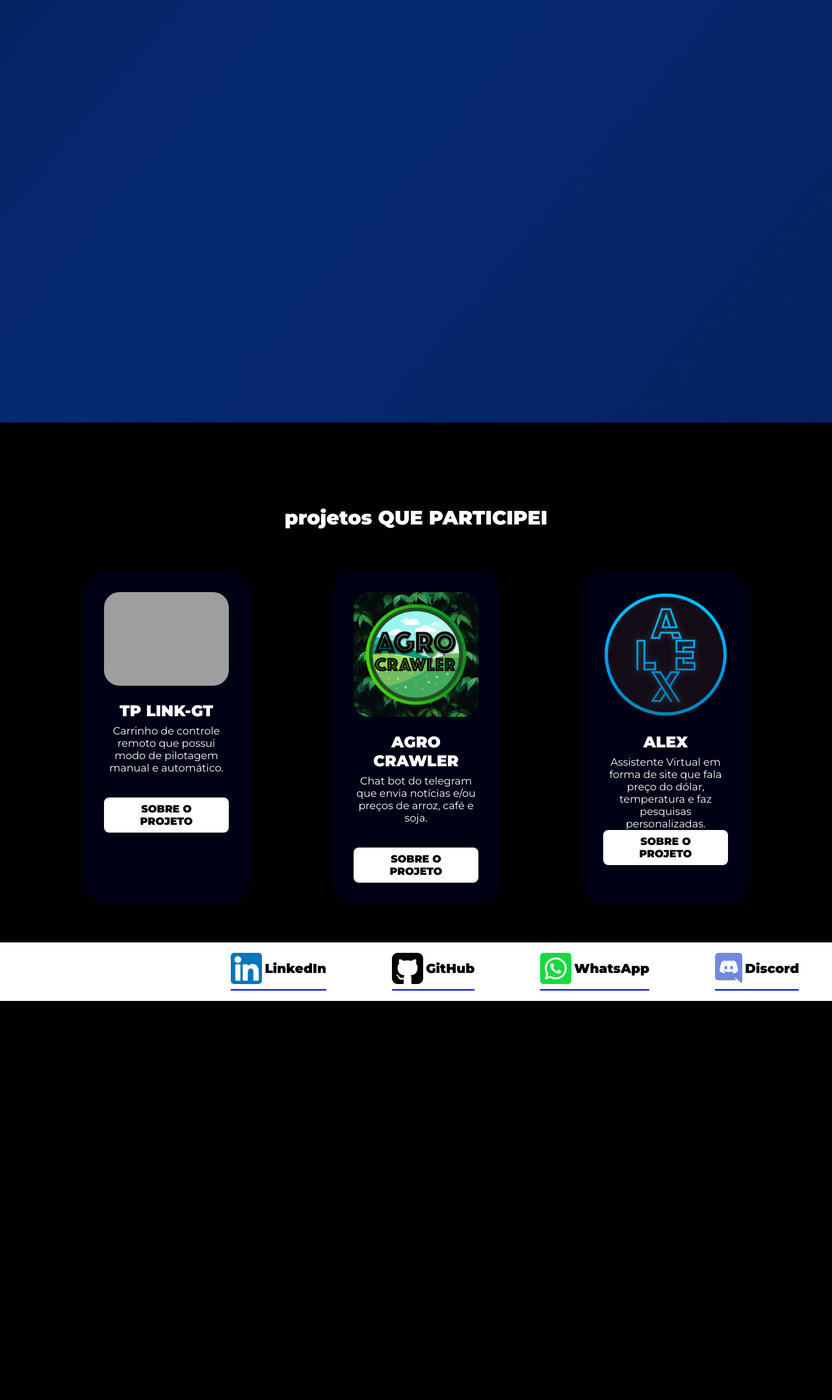
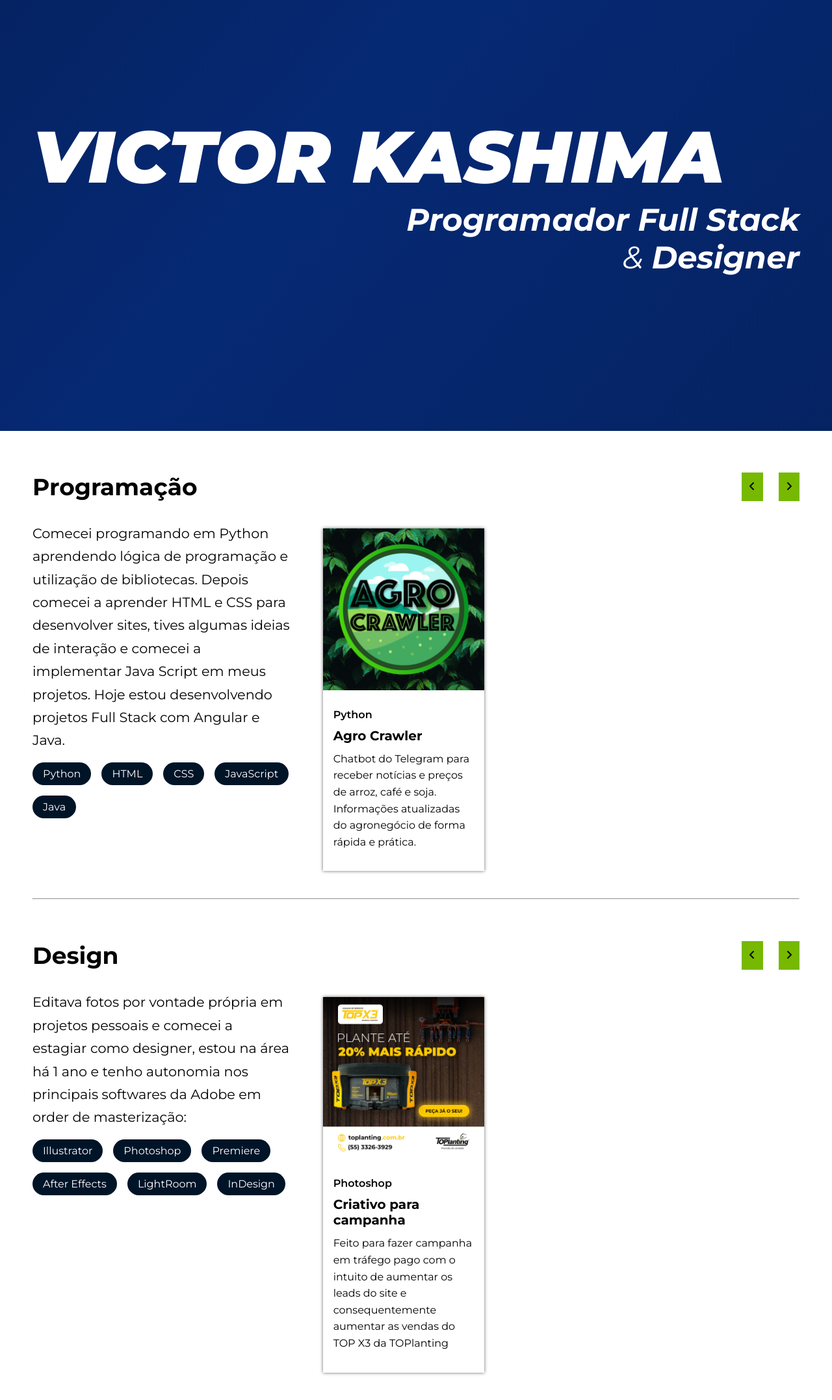
Before and after one commit to VictorKashima/portfolio, a PHP site: page / in a window 1280 px wide. Shown: the part 150-2304 px from the top of the page at 65% size. Before the commit the page ends 1690 px from the top, so only its background shows below. Run offline with PHP 8.4, Linux system fonts and the light colour scheme; grey boxes are pictures that could not be loaded.

Commit message:
FEAT: Added portfolio projects area
Was added some projects as example how it will look

```diff
--- a/css/home.css
+++ b/css/home.css
@@ -1,5 +1,7 @@
 .aboutme-background {
-    min-height: 100vh;
+    display: flex;
+    align-items: center;
+    min-height: 91vh;
     background-size: 300% 300%;
     background-image: linear-gradient(-50deg, #041A49, #062974, #020f2b);
     animation: blue-move 10s ease-in-out infinite;
@@ -18,170 +20,135 @@
 }
 
 .aboutme {
-    display: grid;
-    grid-template-columns: repeat(2, 1fr);
-    gap: 2rem;
-    align-items: center;
-    justify-content: center;
+    display: flex;
+    flex-direction: column;
 }
 
-.slogan {
-    text-align: center;
+.aboutme h1 {
+    font-size: 7rem;
+    font-weight: 900;
+    font-style: italic;
 }
 
-.slogan h2 {
-    font-family: 'Audiowide', cursive;
-    font-size: 4rem;
+.aboutme h4 {
+    font-size: 3rem;
+    font-weight: 500;
+    font-style: italic;
+    text-align: right;
 }
 
-.slogan h4 {
-    font-size: 2.2rem;
-    font-weight: 900;
+.portfolio-background {
+    color: var(--secondary-color);
 }
 
-.myImage {
-    border-radius: 2rem;
-    width: 80%;
+.title-carousel {
+    display: flex;
+    gap: 1.5rem;
+    padding: 4rem 0 2rem;
 }
 
-/* Projects */
-.myprojects {
-    min-height: 100vh;
-    position: relative;
+.title-carousel h2 {
+    flex-grow: 1;
+    font-size: 2.25rem;
 }
 
-.myprojects::after {
-    content: "";
-    position: absolute;
-    top: 0px;
-    right: 0px;
-    bottom: 0px;
-    left: 0px;
-    opacity: 0.1;
-    z-index: -1;
-    background-image: url(../images/VictorKashima-Background2.jpg);
-    background-attachment: fixed;
-    background-size: cover;
-    background-position: center;
-}
-
-.section-title {
-    text-align: center;
-    font-size: 30px;
-    font-weight: 900;
-    padding-top: 8rem;
-}
-
-.projectlist {
-    display: flex;
-    justify-content: space-evenly;
-    padding-top: 4rem;
-}
-
-.project-container {
-    max-width: 20%;
-    background: rgba(0, 0, 30, 0.7);
-    color: #FFF;
-    display: flex;
-    flex-direction: column;
-    align-items: center;
-    padding: 2em;
-    border-radius: 2rem;
-    text-align: center;
-}
-
-.project-container img {
-    max-width: 100%;
-    border-radius: 1.5rem;
-}
-
-.project-container h2 {
-    text-transform: uppercase;
-    font-weight: 900;
-    padding: 1em 0 .3em;
-}
-
-.project-container p {
-    font-weight: 500;
-    font-size: 1rem;
-    min-height: 7em;
-}
-
-.button {
-    background: #FFF;
-    padding: .5em 1em;
-    border-radius: .5em;
-    font-weight: 900;
-    color: #000;
-    text-transform: uppercase;
+.title-carousel button {
+    background: #76b900;
+    border: none;
+    padding: 0 0.7rem;
     transition: all .5s ease-in-out;
 }
 
-.button:hover {
-    scale: 105%;
+.title-carousel img {
+    height: 1rem;
 }
 
-/* Responsive 600px*/
-@media screen and (max-width:600px) {
-
-/* About me section */
-.aboutme {
-    justify-content:center;
-    background-size: 200% 200%;
-    flex-direction: column;
+.title-carousel button:hover {
+    background: #AFA;
 }
 
-.slogan {
+.portfolio-content {
+    display: grid;
+    grid-template-columns: 1fr 2fr;
+    gap: 40px;
+    padding-left: calc(50vw - 650px);
+    margin-bottom: 2rem;
+}
+
+.story p {
+    font-size: 1.3rem;
+    line-height: 1.7em;
+    margin-bottom: 1rem;
+}
+
+.story ul {
+    display: flex;
+    flex-wrap: wrap;
+    gap: 1rem;
+}
+
+.story ul li {
+    padding: .5em 1em;
+    border-radius: 10rem;
+    background: var(--dark-blue);
+    color: var(--primary-color);
+}
+
+.swiper {
+    width: 100%;
+}
+
+/* .card {
+    margin: 1rem 0;
+} */
+
+.card > div {
+    box-shadow: 0 0 5px 0 #0009;
+    margin: 10px;
+}
+
+/* .card:nth-last-child(1) {
+    box-shadow: none;
+} */
+
+.card h4,
+.card h3,
+.card p {
+    padding: 0 1rem;
+}
+
+.card img {
+    width: 100%;
+    padding-bottom: 1.5rem;
+}
+
+.card h4 {
+    font-weight: 600;
+    padding-bottom: .7rem;
+}
+
+.card h3 {
+    font-size: 1.25rem;
+    padding-bottom: .7rem;
+}
+
+.card p {
+    line-height: 1.6em;
     padding-bottom: 2rem;
 }
 
-.myimage img {
-    width: 80%;
+@media screen and (max-width:1400px) {
+
+    .portfolio-content {
+        padding-left: 50px;
+    }
+
 }
 
-/* Projects */
-.myprojects {
-    height: auto;
-}
+@media screen and (max-width:480px) {
 
-.section-title {
-    font-size: 25px;
-    padding-top: 3em;
-}
-
-.projectlist {
-    justify-content: center;
-    align-items: center;
-    flex-direction: column;
-    padding-top: 3em;
-}
-
-.project-container {
-    max-width: 15em;
-    flex-direction: column;
-    align-items: center;
-    padding: 1em;
-    border-radius: 20px;
-    margin-bottom: 1em;
-}
-
-.project-container img {
-    max-width: 100%;
-    border-radius: 20px;
-}
-
-.project-container h2 {
-    font-size: 20px;
-}
-
-.project-container p {
-    font-size: 14px;
-    height: auto;
-}
-
-.button {
-    border-radius: 5px;
-    font-size: 14px;
-}
+    .portfolio-content {
+        padding-left: 15px;
+    }
 
 }
--- a/css/navbar.css
+++ b/css/navbar.css
@@ -1,6 +1,8 @@
 .main-header-background {
     width: 100vw;
-    position: fixed;
+    position: sticky;
+    top: 0;
+    z-index: 10;
     background: var(--primary-color);
 }
 
@@ -9,7 +11,6 @@
     align-items: center;
     justify-content: space-between;
     padding: 1rem 0;
-    z-index: 1;
 }
 
 .logo img {
@@ -84,7 +85,7 @@
     width: 100%;
     background: var(--primary-color);
     box-shadow: 10px 5px 15px 10px var(--primary-color);
-    position: absolute;
+    position: fixed;
     top: 0;
     right: -110%;
     transition: all .8s ease-in-out;
--- a/css/style.css
+++ b/css/style.css
@@ -1,4 +1,4 @@
-@import url('https://fonts.googleapis.com/css2?family=Montserrat:ital,wght@0,300;0,400;0,700;0,900;1,300;1,400;1,700;1,900&display=swap');
+@import url('https://fonts.googleapis.com/css2?family=Montserrat:ital,wght@0,300;0,400;0,600;0,700;0,900;1,300;1,400;1,600;1,700;1,900&display=swap');
 
 * {
     margin: 0;
@@ -10,8 +10,10 @@
 
     --primary-color: #FFF;
     --secondary-color: #000;
+    --light-blue: #00c8ff;
+    --dark-blue: #001428;
 
-    --site-util-width: min(100vw - 100px, 1500px);
+    --site-util-width: min(100vw - 100px, 1300px);
 }
 
 html {
@@ -22,15 +24,20 @@ html {
 }
 
 body {
-    background: #000;
+    background: var(--primary-color);
 }
 
 a {
     text-decoration: none;
+    color: inherit;
 }
 
 ul {
     list-style: none;
+}
+
+hr {
+    color: #0005;
 }
 
 .wrapper {
@@ -57,7 +64,7 @@ ul {
 @media screen and (max-width:480px) {
 
     :root {
-        --site-util-width: min(100vw - 30px, 1500px);
+        --site-util-width: min(100vw - 30px, 1300px);
     }
 
     html {
--- a/index.html
+++ b/index.html
@@ -17,6 +17,7 @@
     <link rel="stylesheet" type="text/css" href="css/footer.css">
     <link rel="stylesheet" type="text/css" href="css/navbar.css">
     <link rel="stylesheet" type="text/css" href="css/style.css">
+    <link rel="stylesheet"href="https://cdn.jsdelivr.net/npm/swiper@10/swiper-bundle.min.css"/>
     <link rel="shortcut icon" href="images/victorkashima-favicon.svg">
 </head>
 
@@ -55,68 +56,147 @@
     <div class="wrapper aboutme">
         <h1>VICTOR KASHIMA</h1>
         <div class="skills">
-            <h4>Programador Full Stack</h4>
-            <h4>& Designer</h4>
+            <h4><b>Programador Full Stack</b></h4>
+            <h4>& <b>Designer</b></h4>
         </div>
     </div>
 </section>
 
-<section id="projects" class="myprojects" onload="load()">
-    <h1 class="section-title">projetos QUE PARTICIPEI</h1>
-    <div class="projectlist">
-        <div class="project-container">
-            <img src="images/VictorKashima-TPLinkGT.gif">
-            <h2>TP Link-GT</h2>
-            <p>Carrinho de controle remoto que possui modo de pilotagem manual e automático.</p>
-            <a href="projetos/tplinkgt.html" class="button">Sobre o projeto</a>
+<section class="portfolio-background">
+    <div class="portfolio">
+        <div>
+            <div class="wrapper title-carousel">
+                <h2>Programação</h2>
+                <button onclick="previousSlide()"><img src="images/angle-left-solid.svg"></button>
+                <button onclick="nextSlide()"><img src="images/angle-right-solid.svg"></button>
+            </div>
+            <div class="portfolio-content">
+                <div class="story">
+                    <p>Comecei programando em Python aprendendo lógica de programação e utilização de bibliotecas. Depois comecei a aprender HTML e CSS para desenvolver sites, tives algumas ideias de interação e comecei a implementar Java Script em meus projetos. Hoje estou desenvolvendo projetos Full Stack com Angular e Java.</p>
+                    <ul>
+                        <li>
+                            Python
+                        </li>
+                        <li>
+                            HTML
+                        </li>
+                        <li>
+                            CSS
+                        </li>
+                        <li>
+                            JavaScript
+                        </li>
+                        <li>
+                            Java
+                        </li>
+                    </ul>
+                </div>
+                <div class="swiper">
+                    <div class="swiper-wrapper">
+                        <div class="swiper-slide card">
+                            <div>
+                                <a href="projetos/agrocrawler.html">
+                                    <img src="images/VictorKashima-AgroCrawler.jpg" alt="Logo AgroCrawler">
+                                    <div class="technologies">
+                                        <h4>Python</h4>
+                                    </div>
+                                    <h3>Agro Crawler</h3>
+                                    <p>Chatbot do Telegram para receber notícias e preços de arroz, café e soja. Informações atualizadas do agronegócio de forma rápida e prática.</p>
+                                </a>
+                            </div>
+                        </div>
+                        <div class="swiper-slide card"></div>
+                    </div>
+                </div>
+            </div>
         </div>
 
-        <div class="project-container">
-            <img src="images/VictorKashima-AgroCrawler.jpg">
-            <h2>Agro Crawler</h2>
-            <p>Chat bot do telegram que envia notícias e/ou preços de arroz, café e soja.</p>
-            <a href="projetos/agrocrawler.html" class="button">Sobre o projeto</a>
+        <hr class="wrapper">
+
+        <div>
+            <div class="wrapper title-carousel">
+                <h2>Design</h2>
+                <button onclick="previousSlide()"><img src="images/angle-left-solid.svg"></button>
+                <button onclick="nextSlide()"><img src="images/angle-right-solid.svg"></button>
+            </div>
+            <div class="portfolio-content">
+                <div class="story">
+                    <p>Editava fotos por vontade própria em projetos pessoais e comecei a estagiar como designer, estou na área há 1 ano e tenho autonomia nos principais softwares da Adobe em order de masterização:</p>
+                    <ul>
+                        <li>
+                            Illustrator
+                        </li>
+                        <li>
+                            Photoshop
+                        </li>
+                        <li>
+                            Premiere
+                        </li>
+                        <li>
+                            After Effects
+                        </li>
+                        <li>
+                            LightRoom
+                        </li>
+                        <li>
+                            InDesign
+                        </li>
+                    </ul>
+                </div>
+                <div class="swiper">
+                    <div class="swiper-wrapper">
+                        <div class="swiper-slide card">
+                            <div>
+                                <a href="projetos/agrocrawler.html">
+                                    <img src="images/design/toplanting-top-x3-peca-ja-o-seu-1x1.jpg" alt="Logo AgroCrawler">
+                                    <div class="technologies">
+                                        <h4>Photoshop</h4>
+                                    </div>
+                                    <h3>Criativo para campanha</h3>
+                                    <p>Feito para fazer campanha em tráfego pago com o intuito de aumentar os leads do site e consequentemente aumentar as vendas do TOP X3 da TOPlanting</p>
+                                </a>
+                            </div>
+                        </div>
+                        <div class="swiper-slide card"></div>
+                    </div>
+                </div>
+            </div>
         </div>
 
-        <div class="project-container">
-            <img src="images/VictorKashima-Alex.png">
-            <h2>Alex</h2>
-            <p>Assistente Virtual em forma de site que fala preço do dólar, temperatura e faz pesquisas personalizadas.</p>
-            <a href="projetos/alex.html" class="button">Sobre o projeto</a>
-        </div>
     </div>
 </section>
 
-<footer id="footer">
+<!-- <footer id="footer">
     <h1>FALE COMIGO</h1>
-    <div class="contact-card">
+    <div class="contact-swiper-slide">
         <a href="https://www.linkedin.com/in/victorkashima/" target="_blank">
         <img src="images/VictorKashima-LinkedIn.png">
         <h3>LinkedIn</h3>
         </a>
     </div>
-    <div class="contact-card">
+    <div class="contact-swiper-slide">
         <a href="https://github.com/VictorKashima" target="_blank">
         <img src="images/VictorKashima-GitHub.png">
         <h3>GitHub</h3>
         </a>
     </div>
-    <div class="contact-card">
+    <div class="contact-swiper-slide">
         <a href="https://wa.me/5514997972772?text=Olá vim do seu portoflio" target="_blank">
         <img src="images/VictorKashima-WhatsApp.png">
         <h3>WhatsApp</h3>
         </a>
     </div>
-    <div class="contact-card">
+    <div class="contact-swiper-slide">
         <a href="https://discord.com/users/852667698168332319" target="_blank">
         <img src="images/VictorKashima-Discord.png">
         <h3>Discord</h3>
         </a>
     </div>
-</footer>
+</footer> -->
 
-<script src="js/index.js"></script>
-<script src="js/hamburger.js"></script>
+    <script src="https://cdn.jsdelivr.net/npm/swiper@10/swiper-bundle.min.js"></script>
+    <script src="js/carousel.js"></script>
+    <script src="js/hamburger.js"></script>
 </body>
 
 <!-- Version: 0.3-->
--- a/js/index.js
+++ /dev/null
@@ -1,3 +0,0 @@
-console.log("Hello World! Help Me");
-
-// document.getElementById("texto").innerHTML = "Aiai";
```
Also changed, not shown: js/carousel.js (added, +27 -0 lines), images/angle-left-solid.svg (added), images/angle-right-solid.svg (added), images/design/toplanting-top-x3-peca-ja-o-seu-1x1.jpg (added).
